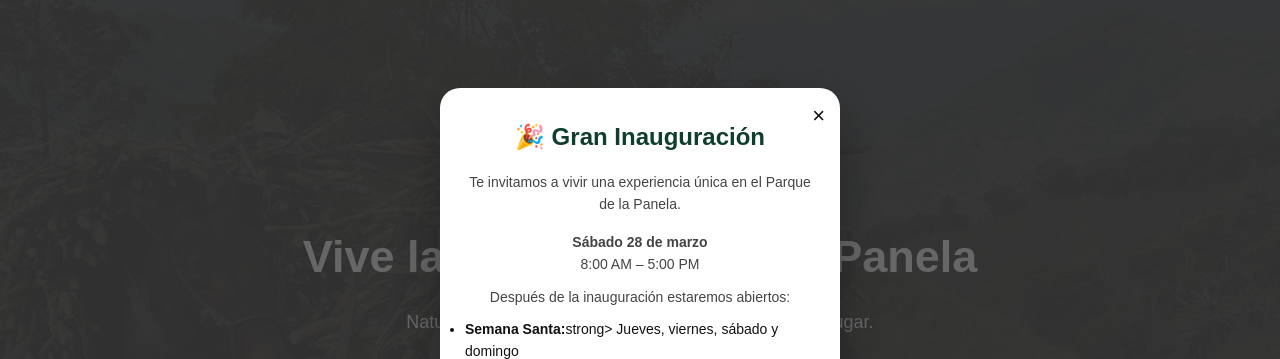
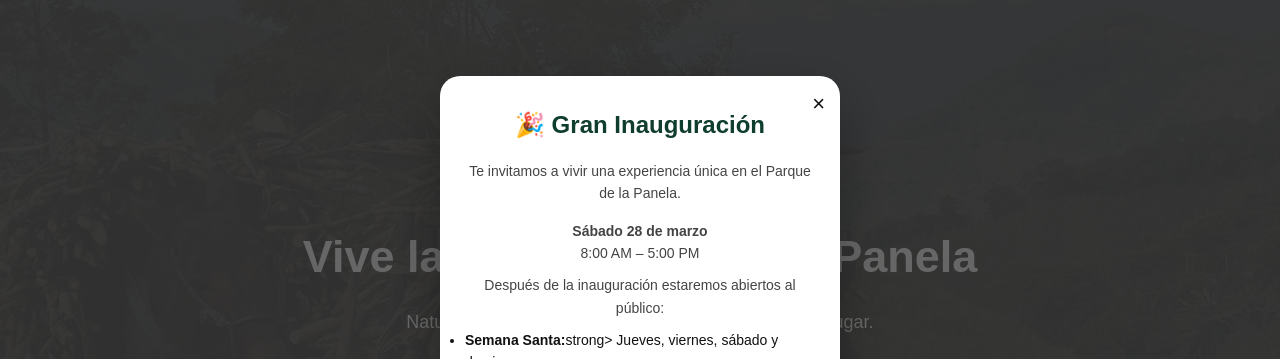
Before and after one commit to GrupoUnionGlobal/grupounionglobal.github.io, a plain HTML site: page index.html in a window 1280 px wide. Shown: the part 112-471 px from the top of the page. Drawn offline with Linux system fonts and the light colour scheme.

Commit message:
Update index.html

```diff
--- a/index.html
+++ b/index.html
@@ -227,7 +227,7 @@
     </p>
 
     <p>
-      Después de la inauguración estaremos abiertos:
+      Después de la inauguración estaremos abiertos al público:
     </p>
 
     <ul>
```
